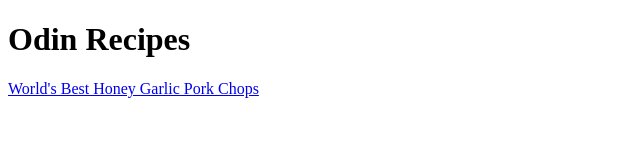
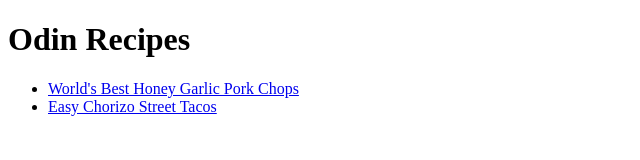
Before and after one commit to NWJ87/odin-recipes, a plain HTML site: page index.html in a window 1280 px wide. Shown: the whole page, without its empty margins (0-640 px from the left). Drawn offline with Linux system fonts and the light colour scheme.

Commit message:
Add recipe link to index.html

```diff
--- a/index.html
+++ b/index.html
@@ -5,6 +5,11 @@
     </head>
     <body>
         <h1>Odin Recipes</h1>
-        <a href="recipes/porkChops.html">World's Best Honey Garlic Pork Chops</a>
+
+        <ul>
+            <li><a href="recipes/porkChops.html">World's Best Honey Garlic Pork Chops</a></li>
+            <li><a href="recipes/chorizoTacos.html">Easy Chorizo Street Tacos</a></li>
+        </ul>
+
     </body>
 </html>
```
